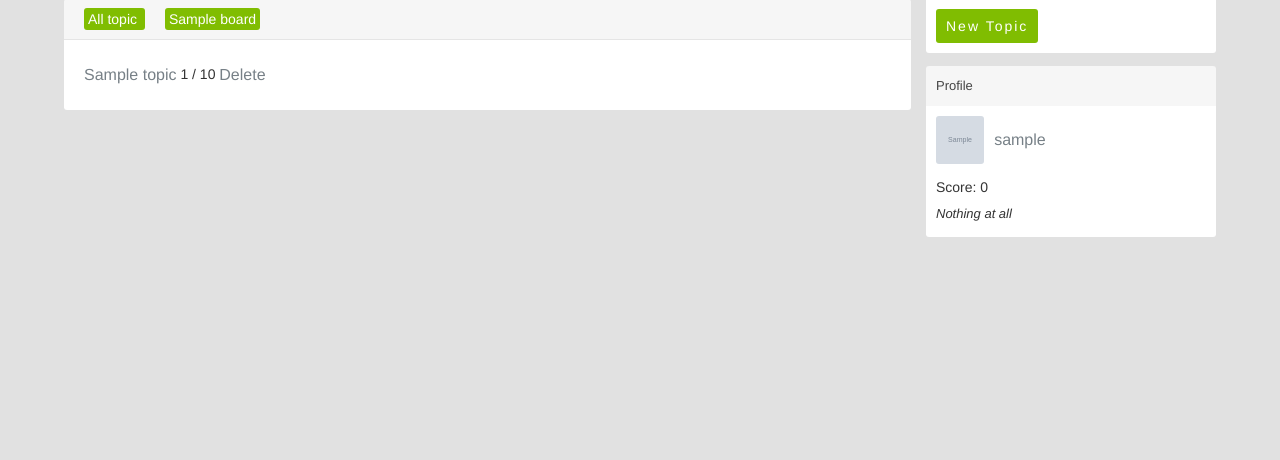
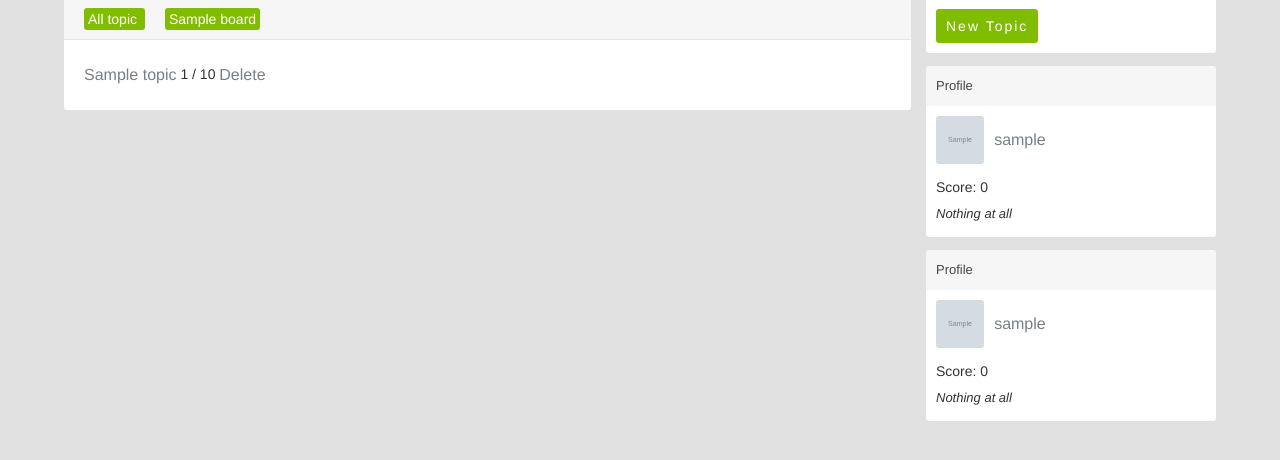
Before and after one commit to fanmin2019/bbs, a Flask app: page /topic/ in a window 1280 px wide. Shown: the part 66-526 px from the top of the page. Run offline with Flask 2, Linux system fonts and the light colour scheme; the visitor is signed in with stand-in values (Sample User, id 1); data comes from the database, SQL or seed files in the repository; tables that the repository leaves empty hold one stand-in row (values such as "Sample post"); grey boxes marked "Sample" are stand-in pictures; data that the repository does not hold is empty.

```diff
--- a/templates/topic/index.html
+++ b/templates/topic/index.html
@@ -23,6 +23,30 @@
         </div>
         {% endif %}
         <div class='panel'>
+            <div class='header'>
+                <span class='col_fade'>{{ tranlates["profile"] }}</span>
+            </div>
+            <div class='inner'>
+                <div class='user_card'>
+                    <div>
+                        <a class='user_avatar' href="/profile?username={{ user.username }}">
+                            <img src="{{ user.image }}" title="{{ user.username }}"/>
+                        </a>
+                        <span class='user_name'><a class='dark' href="/profile?username={{ user.username }}">{{ user.username }}</a></span>
+
+                        <div class='board clearfix'>
+                            <div class='floor'>
+                                <span class='big'>{{ tranlates["score"] }}: 0 </span>
+                            </div>
+                        </div>
+                        <div class="space clearfix"></div>
+                        <span class="signature">
+                            {{ tranlates["signature"] }}
+                        </span>
+                    </div>
+                </div>
+            </div>
+        </div><div class='panel'>
             <div class='header'>
                 <span class='col_fade'>{{ tranlates["profile"] }}</span>
             </div>
```
Also changed, not shown: routes/blog.py (+10 -7 lines), templates/blog/blog_index.html (+25 -2 lines).
